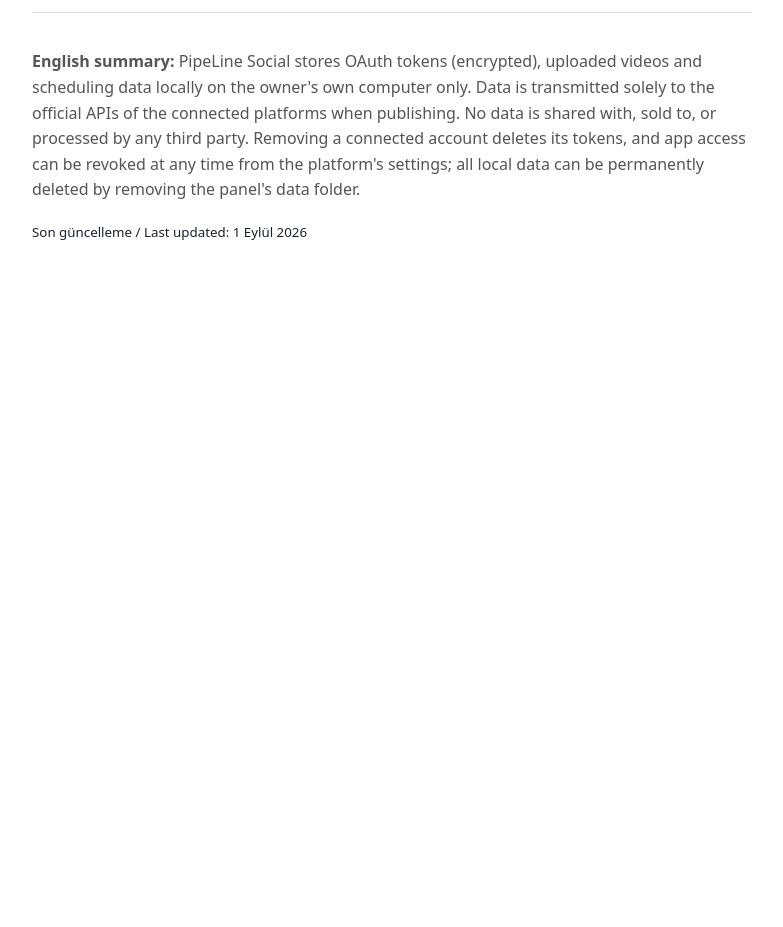
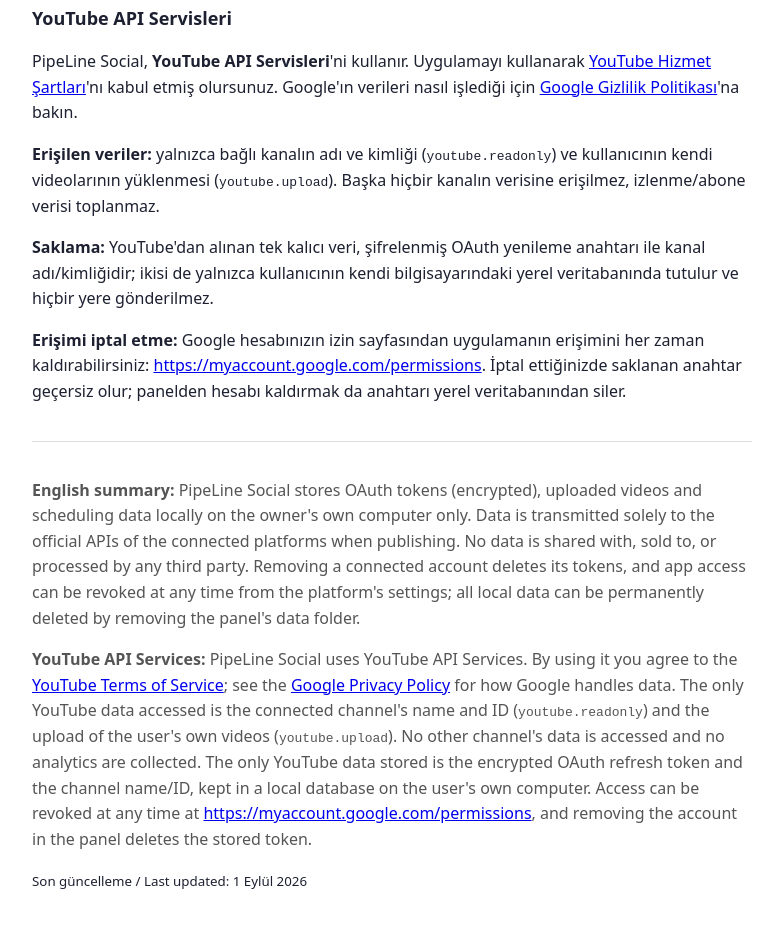
Before and after one commit to umutcaliskkan/retro-children-policies, a plain HTML site: page privacy.html in a window 1280 px wide. Shown: the part 597-1524 px from the top of the page, without its empty margins (248-1031 px from the left). Before the commit the page ends 881 px from the top, so only its background shows below. Drawn offline with Linux system fonts and the light colour scheme.

Commit message:
YouTube API Servisleri bolumleri: gizlilik, sartlar ve ana sayfa

```diff
--- a/privacy.html
+++ b/privacy.html
@@ -20,6 +20,23 @@
 <p>Hesap bağlantısı panelden kaldırıldığında erişim anahtarları silinir; ayrıca ilgili
 platformun ayarlarından uygulama izni her zaman iptal edilebilir. Tüm yerel veri,
 panelin veri klasörü silinerek kalıcı olarak yok edilebilir.</p>
+
+<h2>YouTube API Servisleri</h2>
+<p>PipeLine Social, <b>YouTube API Servisleri</b>'ni kullanır. Uygulamayı kullanarak
+<a href="https://www.youtube.com/t/terms">YouTube Hizmet Şartları</a>'nı kabul etmiş
+olursunuz. Google'ın verileri nasıl işlediği için
+<a href="http://www.google.com/policies/privacy">Google Gizlilik Politikası</a>'na bakın.</p>
+<p><b>Erişilen veriler:</b> yalnızca bağlı kanalın adı ve kimliği (<code>youtube.readonly</code>)
+ve kullanıcının kendi videolarının yüklenmesi (<code>youtube.upload</code>). Başka hiçbir
+kanalın verisine erişilmez, izlenme/abone verisi toplanmaz.</p>
+<p><b>Saklama:</b> YouTube'dan alınan tek kalıcı veri, şifrelenmiş OAuth yenileme
+anahtarı ile kanal adı/kimliğidir; ikisi de yalnızca kullanıcının kendi bilgisayarındaki
+yerel veritabanında tutulur ve hiçbir yere gönderilmez.</p>
+<p><b>Erişimi iptal etme:</b> Google hesabınızın izin sayfasından uygulamanın erişimini
+her zaman kaldırabilirsiniz:
+<a href="https://myaccount.google.com/permissions">https://myaccount.google.com/permissions</a>.
+İptal ettiğinizde saklanan anahtar geçersiz olur; panelden hesabı kaldırmak da anahtarı
+yerel veritabanından siler.</p>
 <div class="en">
 <p><b>English summary:</b> PipeLine Social stores OAuth tokens (encrypted), uploaded videos and
 scheduling data locally on the owner's own computer only. Data is transmitted solely to the
@@ -27,6 +44,16 @@
 or processed by any third party. Removing a connected account deletes its tokens, and app
 access can be revoked at any time from the platform's settings; all local data can be
 permanently deleted by removing the panel's data folder.</p>
+<p><b>YouTube API Services:</b> PipeLine Social uses YouTube API Services. By using it you
+agree to the <a href="https://www.youtube.com/t/terms">YouTube Terms of Service</a>; see the
+<a href="http://www.google.com/policies/privacy">Google Privacy Policy</a> for how Google
+handles data. The only YouTube data accessed is the connected channel's name and ID
+(<code>youtube.readonly</code>) and the upload of the user's own videos
+(<code>youtube.upload</code>). No other channel's data is accessed and no analytics are
+collected. The only YouTube data stored is the encrypted OAuth refresh token and the channel
+name/ID, kept in a local database on the user's own computer. Access can be revoked at any
+time at <a href="https://myaccount.google.com/permissions">https://myaccount.google.com/permissions</a>,
+and removing the account in the panel deletes the stored token.</p>
 </div>
 <p><small>Son güncelleme / Last updated: 1 Eylül 2026</small></p>
 </body></html>
```
Also changed, not shown: index.html (+14 -0 lines), tos.html (+6 -0 lines).
